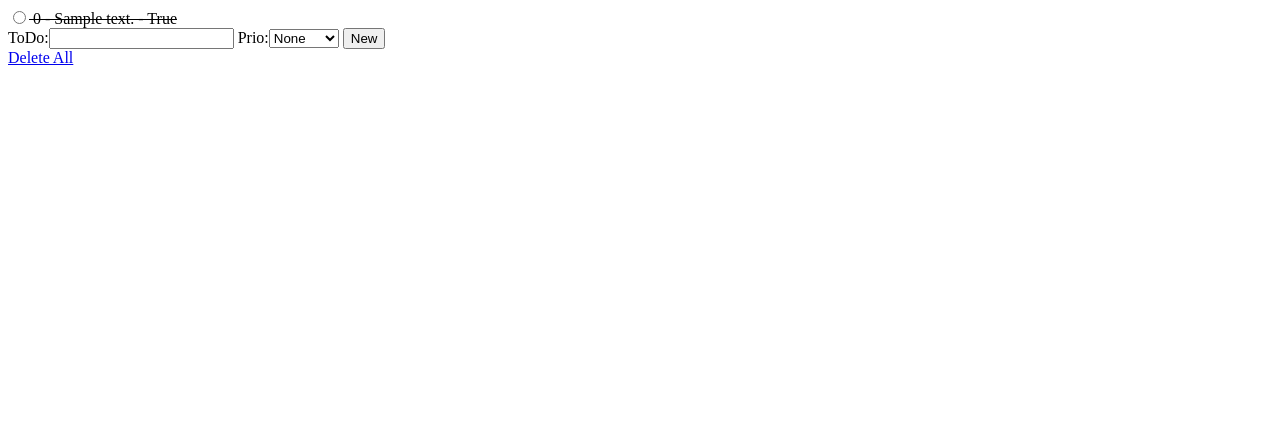
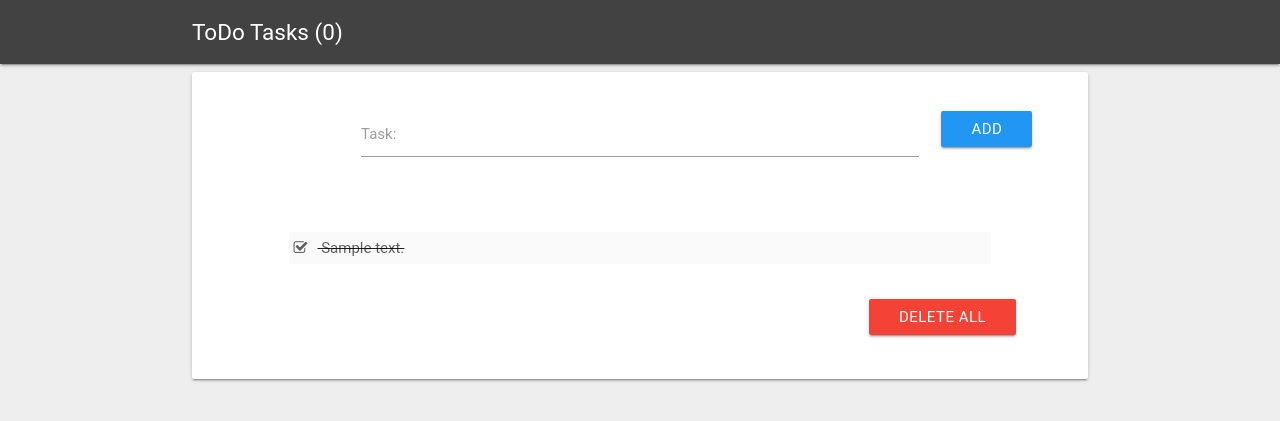
Before and after one commit to meunomemauricio/robot-tutorial, a Django app: page /todo/ in a window 1280 px wide. Shown: the top 421 px of the page. Run offline with Django 3.2, Linux system fonts and the light colour scheme; tables that the repository leaves empty hold one stand-in row (values such as "Sample post"); some libraries are stand-ins or nearby versions; some web fonts are replaced.

Commit message:
Improving App visuals
Using Materialize CSS and FontAwesome.

```diff
--- a/demo/todo/forms.py
+++ b/demo/todo/forms.py
@@ -4,5 +4,7 @@ from .models import TodoItem
 
 
 class TodoForm(forms.Form):
-    description = forms.CharField(label='ToDo', max_length=200)
+    description = forms.CharField(label='Task', max_length=200)
     priority = forms.ChoiceField(label='Prio', choices=TodoItem.PRIO_CHOICES)
+
+    priority.widget.attrs.update({'class': 'browser-default'})
--- a/demo/todo/models.py
+++ b/demo/todo/models.py
@@ -5,8 +5,8 @@ class TodoItem(models.Model):
     PRIO_CHOICES = (
         (0, 'None'),
         (1, 'Low'),
-        (3, 'Medium'),
-        (4, 'High'),
+        (2, 'Medium'),
+        (3, 'High'),
     )
 
     description = models.CharField(max_length=200)
--- a/demo/todo/static/todo/style.css
+++ b/demo/todo/static/todo/style.css
@@ -2,3 +2,71 @@
 .checked {
     text-decoration: line-through;
 }
+
+a.prio0 {
+    color: #616161;
+}
+
+a.prio1 {
+    color: #0277bd;
+}
+
+a.prio2 {
+    color: #ff8f00;
+}
+
+a.prio3 {
+    color: #f44336;
+}
+
+li.prio0 {
+    background: #fafafa;
+    border-bottom: 1px solid #616161;
+}
+
+li.prio0:hover {
+    background: #eeeeee;
+}
+
+li.prio1 {
+    background: #e1f5fe;
+    border-bottom: 1px solid #0277bd;
+}
+
+li.prio1:hover {
+    background: #b3e5fc;
+}
+
+li.prio2 {
+    background: #fff8e1;
+    border-bottom: 1px solid #ff8f00;
+}
+
+li.prio2:hover {
+    background: #ffecb3;
+}
+
+li.prio3 {
+    background: #ffebee;
+    border-bottom: 1px solid #f44336;
+}
+
+li.prio3:hover {
+    background: #ffcdd2;
+}
+
+.task-item {
+    padding: 5px;
+}
+
+.task-item:last-child {
+    border: 0;
+}
+
+.check-button {
+    margin-right: 10px;
+}
+
+.title {
+    font-size: 1.5em;
+}
--- a/demo/todo/templates/todo/index.html
+++ b/demo/todo/templates/todo/index.html
@@ -2,34 +2,79 @@
 <html>
 <head>
     <meta charset="UTF-8">
+    <meta name="viewport" content="width=device-width, initial-scale=1.0"/>
     <title>ToDo List ({{ unchecked }})</title>
 
     {% load static %}
     <link rel="stylesheet" type="text/css" href="{% static 'todo/style.css' %}" />
+    <!-- Materialize CSS -->
+    <link rel="stylesheet" href="https://cdnjs.cloudflare.com/ajax/libs/materialize/0.97.8/css/materialize.min.css">
+    <!-- FontAwesome -->
+    <link href="https://opensource.keycdn.com/fontawesome/4.7.0/font-awesome.min.css" rel="stylesheet">
 </head>
-<body>
-    {% if todo_items %}
-        <form action="{% url 'todo:check' %}" method="post">
-            {% csrf_token %}
-            {% for item in todo_items %}
-                <div class="{% if item.checked %}checked{% endif %}">
-                <input type="radio" name="item-id" value="{{ item.id }}"
-                       onChange="this.form.submit()">
-                    {{ item.priority }} - {{ item.description }} - {{ item.checked }}
+<body class="grey lighten-3">
+    <nav class="grey darken-3">
+        <div class="container">
+            <div class="nav-wrapper">
+                <span class="title">ToDo Tasks ({{ unchecked }})</span>
+            </div>
+        </div>
+    </nav>
+    <div class="container">
+        <div class="card-panel">
+            <div class="row">
+                <form class="col s12" action="{% url 'todo:insert' %}" method="post">
+                    {% csrf_token %}
+
+                    <div class="row">
+                        <div class="input-field  col s12 m2">
+                            {{ form.priority }}
+                        </div>
+                        <div class="input-field col s12 m8">
+                            {{ form.description.label_tag }}
+                            {{ form.description }}
+                        </div>
+                        <div class="input-field col s12 m2">
+                            <button class="btn blue" type="submit">add</button>
+                        </div>
+                    </div>
+                </form>
+            </div>
+            <div class="row">
+                <div class="col l10 offset-l1 s12">
+                {% if todo_items %}
+                    <ul>
+                    {% for item in todo_items %}
+                        <li class="task-item prio{{item.priority}} {{item.checked|yesno:'checked,'}}">
+                            <a class="prio{{item.priority}}" href="{% url 'todo:check' %}?id={{item.id}}">
+                                <i class="check-button fa {{item.checked|yesno:'fa-check-square-o,fa-square-o'}}"></i>
+                                {{ item.description }}
+                            </a>
+                        </li>
+                    {% endfor %}
+                    </ul>
+
+                {% else %}
+                    <p>No items on your list! Start by adding one above...</p>
+                {% endif %}
                 </div>
-            {% endfor %}
-        </form>
+            </div>
 
-    {% else %}
-        <p>No items on your list! Start by adding one below...</p>
-    {% endif %}
-
-    <form action="{% url 'todo:insert' %}" method="post">
-        {% csrf_token %}
-        {{ form }}
-        <input type="submit" value="New" />
-    </form>
-
-    <a href="{% url 'todo:clear' %}" onclick="return confirm('Are you sure?');">Delete All</a>
+            <div class="row">
+                <div class="col l3 offset-l9 s12">
+                    <a class="btn red" href="{% url 'todo:clear' %}"
+                       onclick="return confirm('Are you sure?');">Delete All</a>
+                </div>
+            </div>
+        </div>
+    </div>
+    <!-- jQuery and Materialize CSS -->
+    <script src="https://cdnjs.cloudflare.com/ajax/libs/jquery/3.1.1/jquery.min.js"></script>
+    <script src="https://cdnjs.cloudflare.com/ajax/libs/materialize/0.97.8/js/materialize.min.js"></script>
+    <script>
+        $(document).ready(function() {
+            $('select').material_select();
+        });
+    </script>
 </body>
 </html>
--- a/demo/todo/views.py
+++ b/demo/todo/views.py
@@ -32,13 +32,13 @@ def insert(request):
 
 
 def check(request):
-    """Mark a task as done or undone."""
+    """Mark a task as done or undone.
+
+    The task ID should be sent as a GET parameter.
+    """
     try:
-        print(request.POST)
-        item_id = request.POST['item-id']
-        print(item_id)
+        item_id = request.GET['id']
         item = TodoItem.objects.get(id=item_id)
-        print(item)
     except (KeyError, TodoItem.DoesNotExist):
         # Invalid POST data, redirect to index
         return HttpResponseRedirect(reverse('todo:index'))
```
